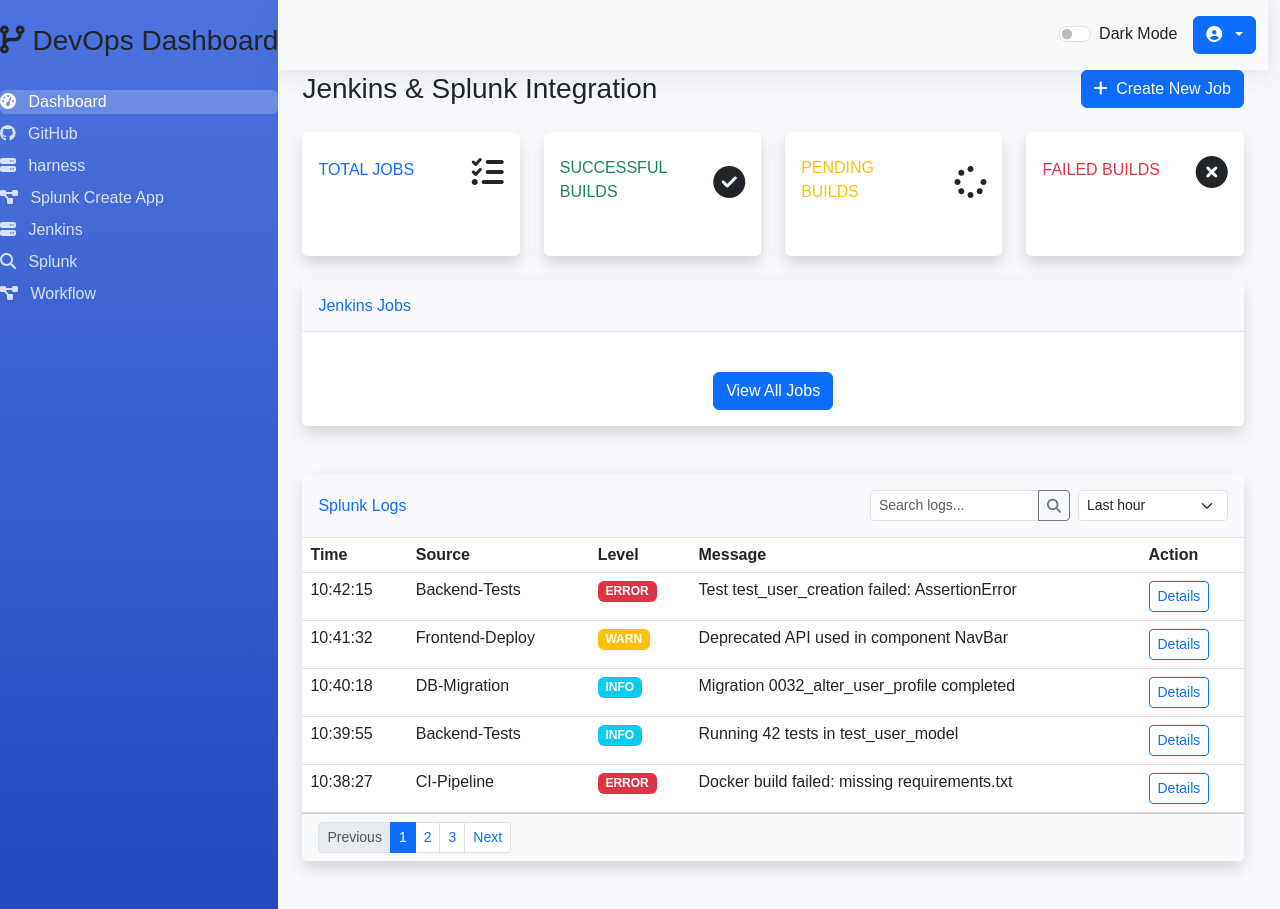
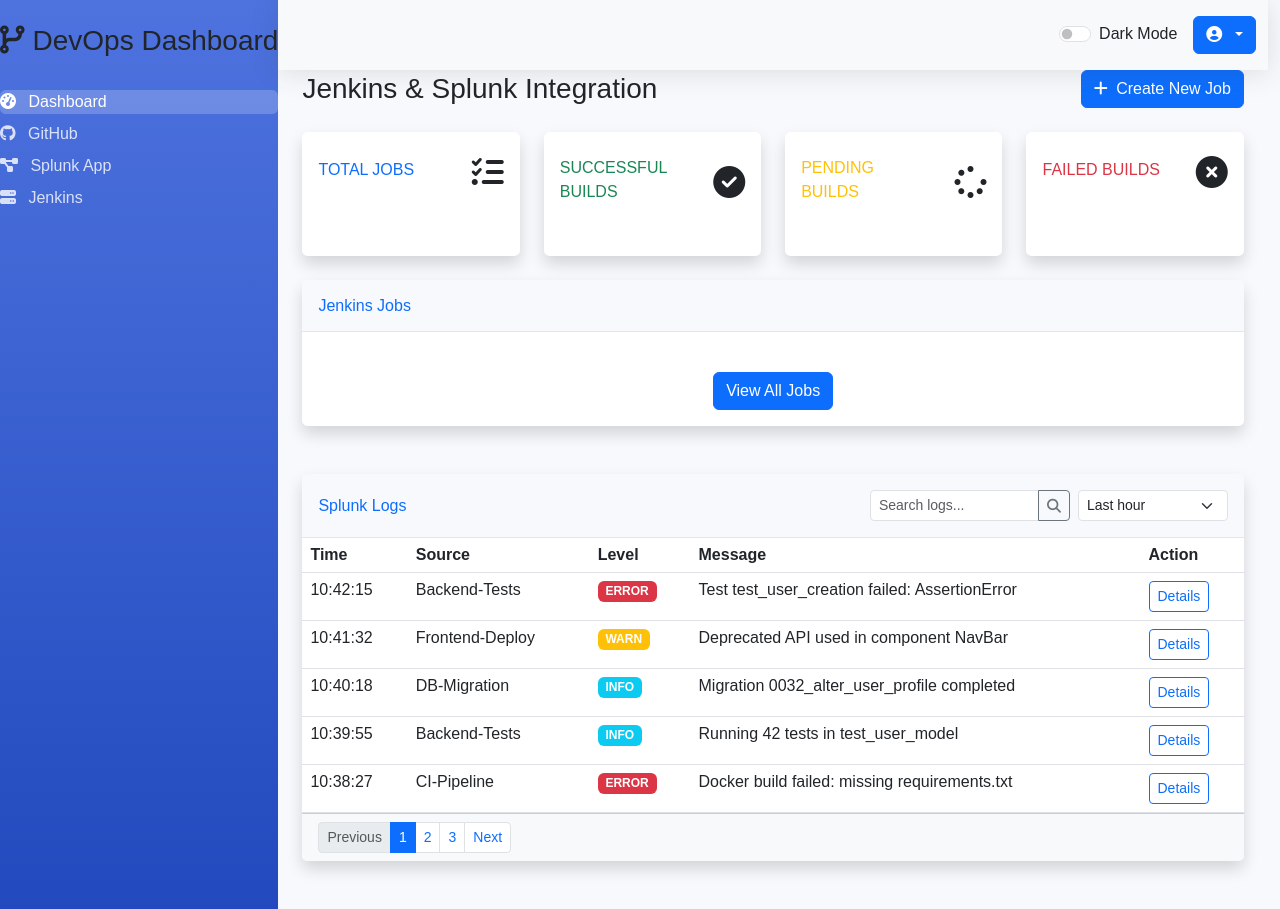
Before and after one commit to manikanta266/Github_splunk_automation, a Flask app: template templates/main.html in a window 1280 px wide. Run offline with Flask 3, Linux system fonts and the light colour scheme; the template is opened without the code that fills it, so the values that code supplies are empty.

Commit message:
first commit

```diff
--- a/app_copy.py
+++ b/app_copy.py
@@ -113,7 +113,7 @@
 
 @app.route('/existing_app.html')
 def exisiting_splunk_app():
-    return render_template('github_login.html')
+    return render_template('Github_login.html')
 
 
 @app.route('/create_app.html')
--- a/templates/jenkins_jobs.html
+++ b/templates/jenkins_jobs.html
@@ -411,7 +411,8 @@
                         </div>
                         <div class="mb-3">
                             <label for="jenkinsfileUrl" class="form-label">Jenkinsfile URL</label>
-                            <input type="url" class="form-control" id="jenkinsfileUrl" placeholder="https://example.com/Jenkinsfile" required>
+                            <input type="url" class="form-control" id="jenkinsfileUrl" placeholder="http://192.168.100.12:8080/job/{pipelinename}" required>
+                            <p> formate: http://192.168.100.12:8080/job/{pipelinename}</p>
                         </div>
                         <div class="mb-3">
                             <label for="jobDescription" class="form-label">Description</label>
--- a/templates/main.html
+++ b/templates/main.html
@@ -159,21 +159,21 @@
         <a href="/Github" class="nav-link">
           <i class="fab fa-github"></i> GitHub
         </a>
-            <a href="/harness" class="nav-link">
+            <!-- <a href="/harness" class="nav-link">
           <i class="fas fa-server"></i> harness
-        </a>
+        </a> -->
          <a href="/splunk_create_app" class="nav-link">
-          <i class="fas fa-project-diagram"></i> Splunk Create App
+          <i class="fas fa-project-diagram"></i> Splunk  App
         </a>
         <a href="/jenkins" class="nav-link">
           <i class="fas fa-server"></i> Jenkins
         </a>
-        <a href="/splunk" class="nav-link">
+        <!-- <a href="/splunk" class="nav-link">
           <i class="fas fa-search"></i> Splunk
-        </a>
-         <a href="/dashboard" class="nav-link">
+        </a> -->
+         <!-- <a href="/dashboard" class="nav-link">
           <i class="fas fa-project-diagram"></i> Workflow
-        </a>
+        </a> -->
         <!--<a href="/test_connection" class="nav-link">
          <i class="fa fa-plug" aria-hidden="true"></i> Test Connection
         </a>
```
Also changed, not shown: README.md.
